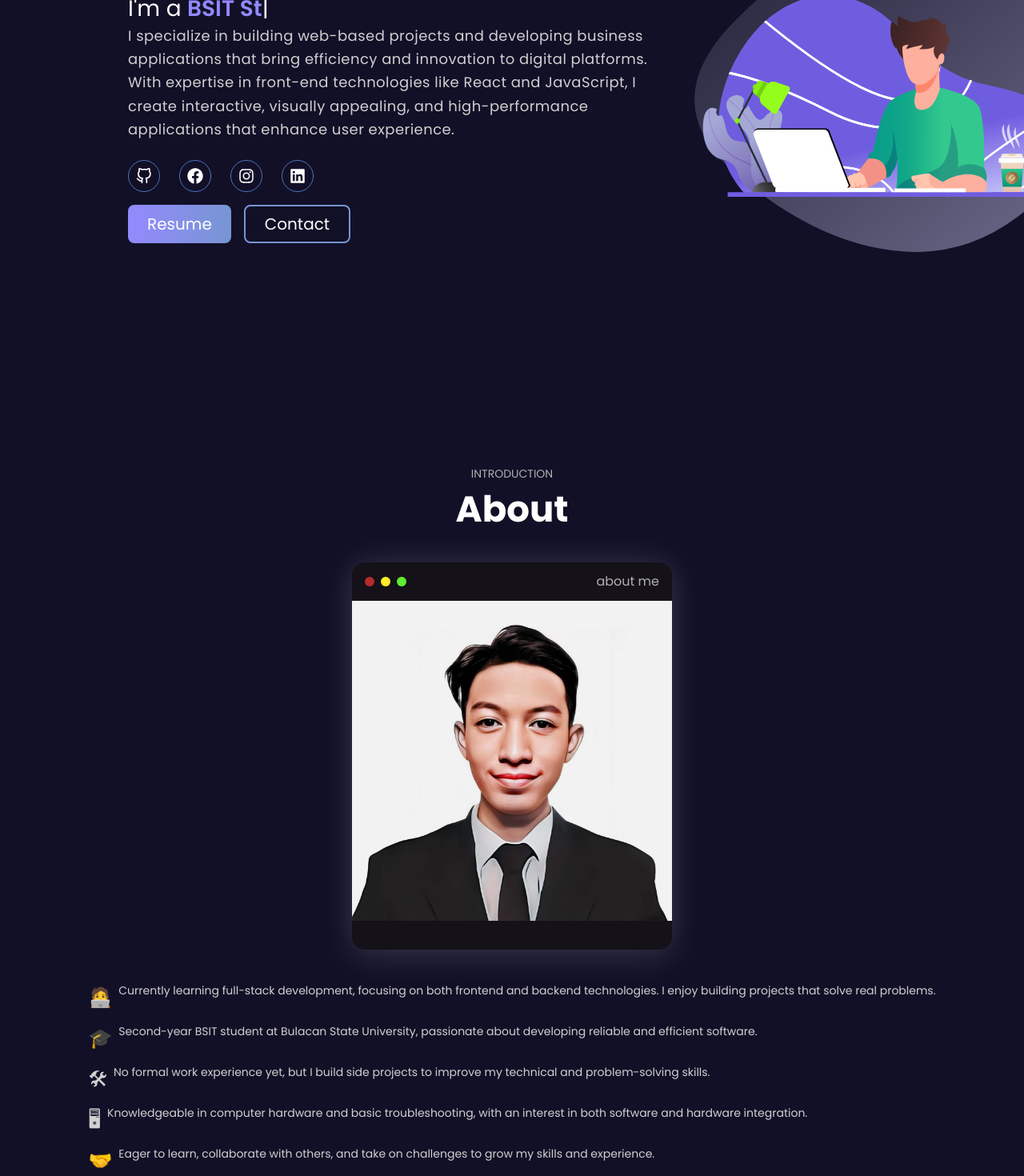
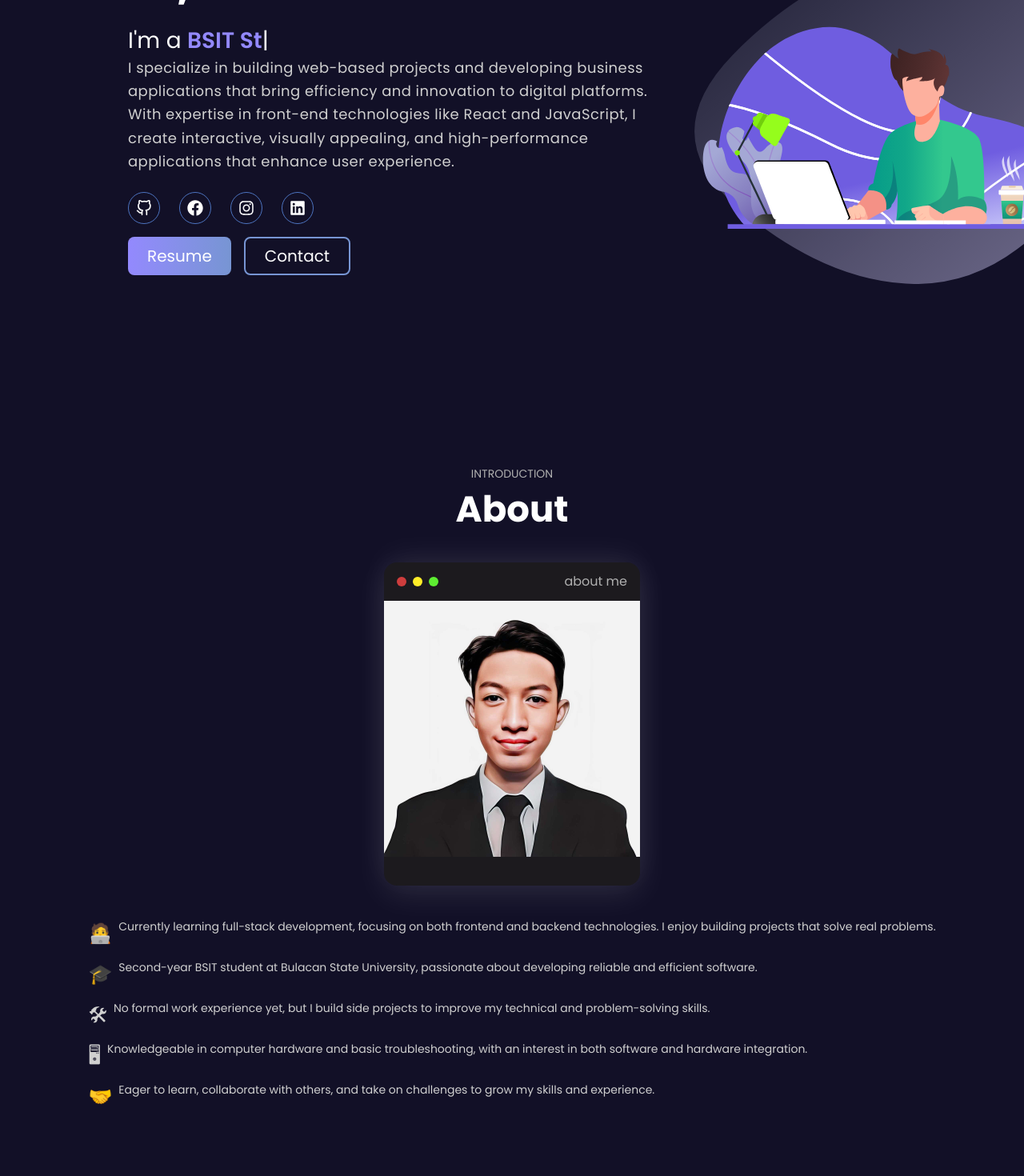
Before and after one commit to selrahcjstn/Portfolio, a React (Vite) app: page / in a window 1280 px wide. Shown: the part 298-1768 px from the top of the page at 80% size. After the commit the page ends 1688 px from the top, so only its background shows below. Built offline with nearby package versions, Linux system fonts and the light colour scheme.

Commit message:
Remove hardcoded data's

```diff
--- a/src/components/About.jsx
+++ b/src/components/About.jsx
@@ -1,57 +1,49 @@
-import MyProfile from "../assets/me.jpg"
+import aboutData from "../data/about-data";
+import { useState } from "react";
 
 function About() {
+    const [data] = useState(aboutData)
+
+    function renderAboutList() {
+        return (
+            data.paragraphs.map((data, index) => (
+                <li key={index} className="flex items-start">
+                    <span className="mr-2 text-[24px]">{data.emoji}</span>
+                    <p className="flex-1">{data.p}</p>
+                </li>
+            ))
+        )
+    }
+
     return (
-        <section id="about" className="flex flex-col items-center h-screen pt-20 px-7 gap-8">
+        <section id="p[" className="flex flex-col items-center h-screen pt-20 px-7 gap-8">
             <div className="flex flex-col items-center">
                 <p className="text-[#b0b0b0] text-[14px]">INTRODUCTION</p>
                 <h1 className="text-[45px] font-bold">About</h1>
             </div>
             <div className="flex flex-col items-center gap-10">
                 <div>
-                    <div className="bg-[#141118] pb-9 rounded-2xl overflow-hidden w-full shadow-[0px_10px_40px_rgba(255,255,255,0.12),0px_-10px_40px_rgba(255,255,255,0.06)]">
+                    <div className="bg-[#1c1a1e] pb-9 rounded-2xl overflow-hidden w-full shadow-[0px_10px_40px_rgba(255,255,255,0.1),0px_-10px_40px_rgba(255,255,255,0.06)]">
 
 
                         <div className="flex items-center justify-between flex-1 px-4 py-3">
                             <div className="flex gap-2">
-                                <div className="bg-[#b52b2b] w-3 h-3 rounded-full "></div>
+                                <div className="bg-[#ce3d3d] w-3 h-3 rounded-full "></div>
                                 <div className="bg-[#ffed28] w-3 h-3 rounded-full "></div>
                                 <div className="bg-[#5ded31] w-3 h-3 rounded-full "></div>
                             </div>
                             <p className="text-[#b0b0b0] cursor-pointer">about me</p>
                         </div>
-                        <div className="w-full bg-[#fff] max-w-100 max-h-100 overflow-hidden opacity-95">
-                            <img src={MyProfile} alt="" className="object-cover" />
+                        <div className="w-full bg-[#fff] max-w-80 max-h-80 overflow-hidden opacity-95">
+                            <img src={data.img} alt="" className="object-cover" />
                         </div>
                     </div>
                 </div>
                 <ul className="space-y-3 text-base leading-relaxed text-[14px] text-[#d0d0d0]">
-                    <li className="flex items-start">
-                        <span className="mr-2 text-[24px]">🧑‍💻</span>
-                        <p className="flex-1">Currently learning full-stack development, focusing on both frontend and backend technologies. I enjoy building projects that solve real problems.</p>
-                    </li>
-                    <li className="flex items-start">
-                        <span className="mr-2 text-[24px]">🎓</span>
-                        <p className="flex-1">Second-year BSIT student at Bulacan State University, passionate about developing reliable and efficient software.</p>
-                    </li>
-                    <li className="flex items-start">
-                        <span className="mr-2 text-[24px]">🛠</span>
-                        <p className="flex-1">No formal work experience yet, but I build side projects to improve my technical and problem-solving skills.</p>
-                    </li>
-                    <li className="flex items-start">
-                        <span className="mr-2 text-[24px]">🖥</span>
-                        <p className="flex-1">Knowledgeable in computer hardware and basic troubleshooting, with an interest in both software and hardware integration.</p>
-                    </li>
-                    <li className="flex items-start">
-                        <span className="mr-2 text-[24px]">🤝</span>
-                        <p className="flex-1">Eager to learn, collaborate with others, and take on challenges to grow my skills and experience.</p>
-                    </li>
+                    {renderAboutList()}
                 </ul>
-
-
             </div>
         </section >
-
     )
 }
 
--- a/src/components/Home.jsx
+++ b/src/components/Home.jsx
@@ -1,19 +1,22 @@
-import { useRef, useEffect } from "react";
-import { FaFacebook, FaInstagram, FaLinkedin } from "react-icons/fa";
-import { FiGithub } from "react-icons/fi";
-
-import animation from "../assets/animation.json";
+import { useRef, useEffect, useState } from "react";
+import homeData from "../data/home-data.js"
+import linksData from "../data/links.-data.js"
 import Lottie from "lottie-react";
-import blob from "../assets/blob.svg";
 import Typed from "typed.js";
 
 function Home() {
     const el = useRef(null);
 
+    const [data] = useState(homeData);
+    const [links] = useState(linksData);
+
+    function renderListBtn() {
+
+    }
     useEffect(() => {
         if (!el.current) return;
         const typed = new Typed(el.current, {
-            strings: ["Software Developer", "Front-End Developer", "BSIT Student", "Computer Enthusiast"],
+            strings: data.tagLine,
             typeSpeed: 50,
             backSpeed: 30,
             loop: true,
@@ -23,36 +26,33 @@ function Home() {
     }, []);
 
     return (
-        <section id="me" className="h-screen flex flex-col-reverse justify-around sm:flex-row items-center min-h-screen px-5 sm:px-10 md:px-15 gap-4 sm:gap-7 lg:px-30 xl:px-40">
+        <section id="me" className="h-screen flex flex-col-reverse justify-around sm:flex-row items-center min-h-screen pt-20 px-5 sm:px-10 md:px-15 gap-4 sm:gap-7 lg:px-30 xl:px-40">
             <div className="flex-2 flex flex-col gap-4 items-center text-center sm:text-left sm:items-start w-full">
                 <h1 className="text-2xl sm:text-3xl md:text-4xl font-bold leading-tight whitespace-nowrap lg:text-5xl xl:text-6xl">
-                    Hi, I'm <span className="text-[#9389fe]">Charles Justine</span>
+                    Hi, I'm <span className="text-[#9389fe]">{data.name}</span>
                 </h1>
                 <div>
                     <p className="text-md sm:text-xl md:text-[26px] xl:text-[28px]">
                         I'm a <span className="text-[#9389fe] font-semibold" ref={el}></span>
                     </p>
                     <p className="text-[#d0d0d0] text-sm px-4 sm:px-0 sm:min-w-0 sm:mr-10 md:text-[14px] md:min-w-[3rem] lg:max-w-[700px] lg:m-0 lg:text-[16px] xl:text-[18px] leading-relaxed tracking-wide">
-                        I specialize in building web-based projects and developing business applications that bring efficiency
-                        and innovation to digital platforms. With expertise in front-end technologies like React and JavaScript,
-                        I create interactive, visually appealing, and high-performance applications that enhance user experience.
+                        {data.paragraph}
                     </p>
 
                 </div>
 
                 <div className="flex gap-3 mt-2  lg:gap-6">
-                    <a className="w-9 sm:w-10 h-9 sm:h-10 cursor-pointer flex items-center justify-center rounded-full border border-[#4d74c0] hover:bg-[#4f4777] transition" href="https://github.com/selrahcjstn" target="_blank">
-                        <FiGithub className="text-lg sm:text-xl" />
-                    </a>
-                    <a className="w-9 sm:w-10 h-9 sm:h-10 cursor-pointer flex items-center justify-center rounded-full border border-[#4d74c0] hover:bg-[#4f4777] transition" href="https://www.facebook.com/charlesjustine.mantes.750/">
-                        <FaFacebook className="text-lg sm:text-xl" target="_blank" />
-                    </a>
-                    <a className="w-9 sm:w-10 h-9 sm:h-10 cursor-pointer flex items-center justify-center rounded-full border border-[#4d74c0] hover:bg-[#4f4777] transition" href="">
-                        <FaInstagram className="text-lg sm:text-xl" target="_blank" />
-                    </a>
-                    <a className="w-9 sm:w-10 h-9 sm:h-10 cursor-pointer flex items-center justify-center rounded-full border border-[#4d74c0] hover:bg-[#4f4777] transition" href="">
-                        <FaLinkedin className="text-lg sm:text-xl" target="_blank" />
-                    </a>
+                    {links.socialMedia.map((link, index) => (
+                        <a
+                            key={index}
+                            className="w-9 sm:w-10 h-9 sm:h-10 cursor-pointer flex items-center justify-center rounded-full border border-[#4d74c0] hover:bg-[#4f4777] transition"
+                            href={link.link}
+                            target="_blank"
+                            rel="noopener noreferrer"
+                        >
+                            <link.icon className="text-lg sm:text-xl" />
+                        </a>
+                    ))}
                 </div>
 
                 <div className="flex gap-2 lg:gap-4">
@@ -68,21 +68,20 @@ function Home() {
             <div className="flex-1 pt-10 mt-20 mb-10 flex flex-col items-center justify-center w-fit relative xl:mt-0 xl:mb-0 xl:pt-0 ">
                 <div className="absolute flex justify-center">
                     <img
-                        src={blob}
+                        src={data.blob}
                         alt="blob"
-                        className="w-[180px] sm:w-[250px] md:w-[350px] lg:w-[450px] xl:w-[550px] opacity-50"
+                        className="w-[250px] sm:w-[250px] md:w-[350px] lg:w-[450px] xl:w-[550px] opacity-50"
                     />
                 </div>
                 <div className="flex justify-center mt-[-50px] sm:mt-[-80px]">
                     <Lottie
-                        animationData={animation}
+                        animationData={data.animation}
                         loop
-                        className="pt-10 w-[150px] sm:w-[200px] md:w-[300px] lg:w-[400px] xl:w-[500px]"
+                        className="pt-10 w-[220px] sm:w-[200px] md:w-[300px] lg:w-[400px] xl:w-[500px]"
                     />
                 </div>
             </div>
         </section>
-
     );
 }
 
--- /dev/null
+++ b/src/data/about-data.js
@@ -0,0 +1,23 @@
+import MyProfile from "../assets/me.jpg";
+
+const aboutData = {
+    img: MyProfile,
+    paragraphs: [{
+        emoji: '🧑‍💻',
+        p: 'Currently learning full-stack development, focusing on both frontend and backend technologies. I enjoy building projects that solve real problems.'
+    }, {
+        emoji: '🎓',
+        p: 'Second-year BSIT student at Bulacan State University, passionate about developing reliable and efficient software.'
+    }, {
+        emoji: '🛠',
+        p: 'No formal work experience yet, but I build side projects to improve my technical and problem-solving skills.'
+    }, {
+        emoji: '🖥',
+        p: 'Knowledgeable in computer hardware and basic troubleshooting, with an interest in both software and hardware integration.'
+    }, {
+        emoji: '🤝',
+        p: 'Eager to learn, collaborate with others, and take on challenges to grow my skills and experience.'
+    }]
+};
+
+export default aboutData;
--- /dev/null
+++ b/src/data/home-data.js
@@ -0,0 +1,12 @@
+import blob from "../assets/blob.svg";
+import animation from "../assets/animation.json";
+
+const homeData = {
+    name: "Charles Justine",
+    tagLine: ["Software Developer", "Front-End Developer", "BSIT Student", "Computer Enthusiast"],
+    paragraph: "I specialize in building web-based projects and developing business applications that bring efficiency and innovation to digital platforms. With expertise in front-end technologies like React and JavaScript, I create interactive, visually appealing, and high-performance applications that enhance user experience.",
+    blob: blob,
+    animation: animation
+}
+
+export default homeData
--- /dev/null
+++ b/src/data/links.-data.js
@@ -0,0 +1,25 @@
+import { FiGithub } from "react-icons/fi";
+import { FaFacebook, FaInstagram, FaLinkedin } from "react-icons/fa";
+
+const linksData = {
+    socialMedia: [
+        {
+            link: "https://github.com/selrahcjstn",
+            icon: FiGithub
+        },
+        {
+            link: "https://www.facebook.com/charlesjustine.mantes.750/",
+            icon: FaFacebook
+        },
+        {
+            link: "https://instagram.com/",
+            icon: FaInstagram
+        },
+        {
+            link: "https://linkedin.com/",
+            icon: FaLinkedin
+        }
+    ]
+};
+
+export default linksData;
```
Also changed, not shown: src/components/Header.jsx (+8 -4 lines).
